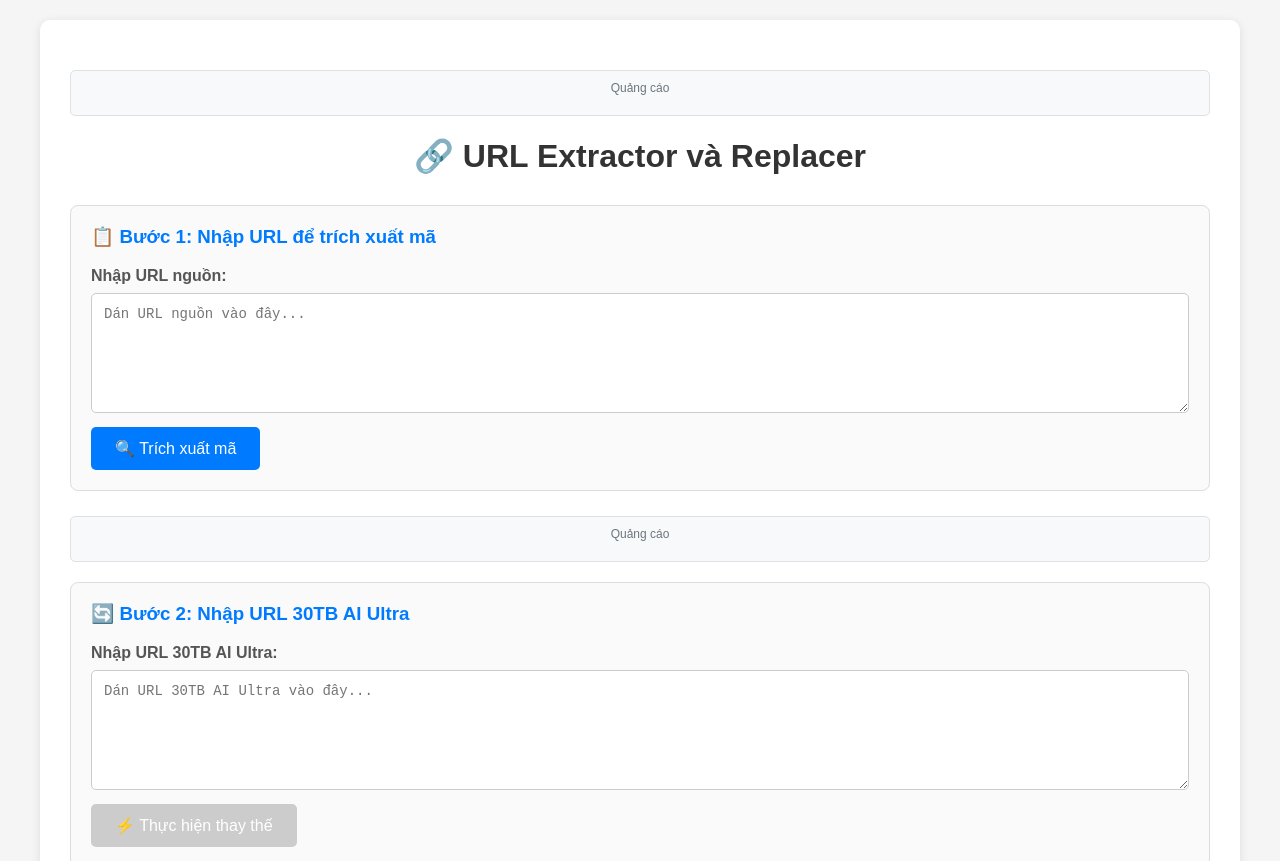
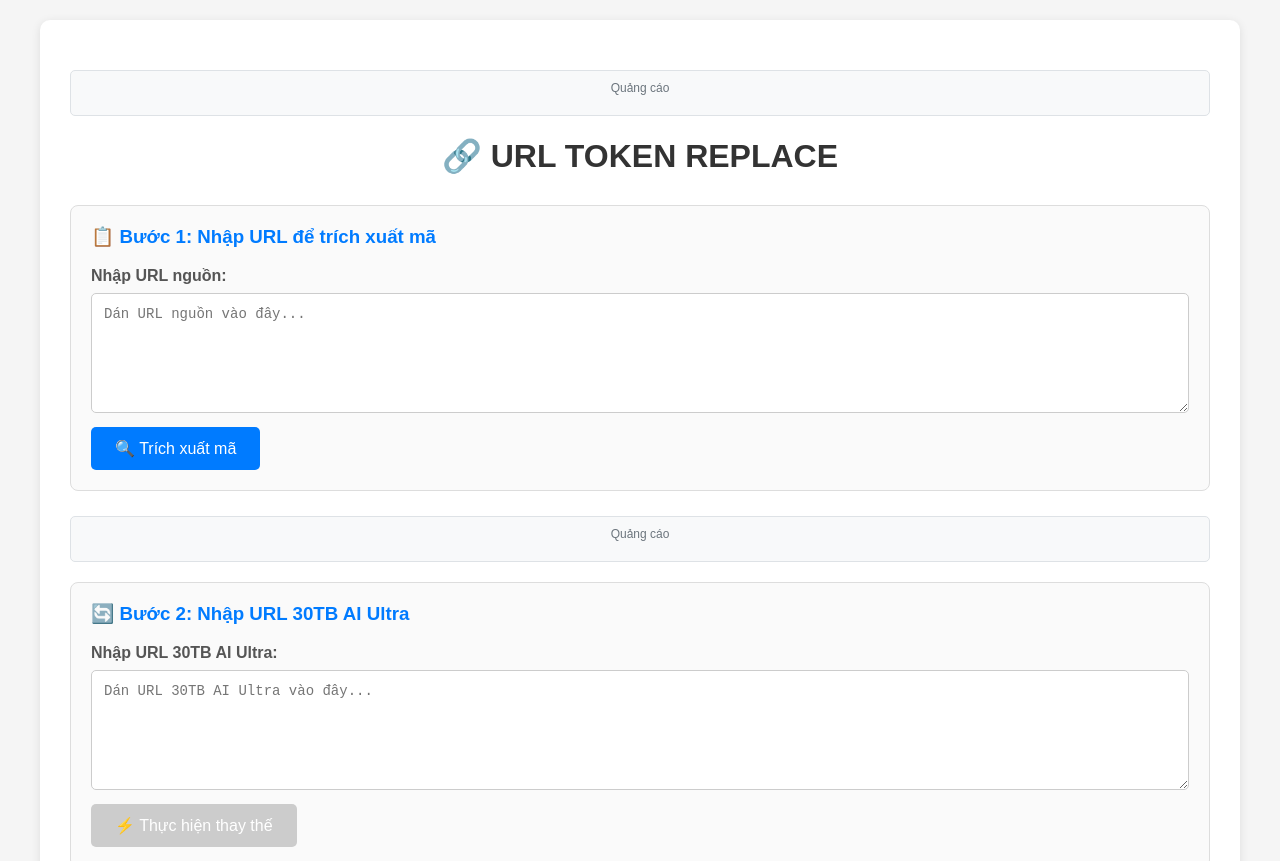
Before and after one commit to 21010572NguyenTX/TokenReplaceG1, a plain HTML site: page index.html in a window 1280 px wide. Shown: the top 861 px of the page. Drawn offline with Linux system fonts and the light colour scheme.

Commit message:
Add Google AdSense account meta tag

```diff
--- a/index.html
+++ b/index.html
@@ -7,6 +7,7 @@
     <meta name="description" content="Công cụ miễn phí để trích xuất mã và thay thế URL. Hỗ trợ xử lý URL Google Play và các dịch vụ khác một cách nhanh chóng và dễ dàng.">
     <meta name="keywords" content="URL extractor, URL replacer, Google Play URL, công cụ miễn phí, trích xuất URL">
     <meta name="author" content="URL Extractor Tool">
+    <meta name="google-adsense-account" content="ca-pub-5528456876148332">
 
     <!-- Google AdSense -->
     <script async src="https://pagead2.googlesyndication.com/pagead/js/adsbygoogle.js?client=ca-pub-5528456876148332"
@@ -180,7 +181,7 @@
                  data-full-width-responsive="true"></ins>
         </div>
 
-        <h1>🔗 URL Extractor và Replacer</h1>
+        <h1>🔗 URL TOKEN REPLACE</h1>
 
         <!-- Bước 1: Trích xuất mã -->
         <div class="step">
```
Also changed, not shown: url_extractor.html (+2 -1 lines).
